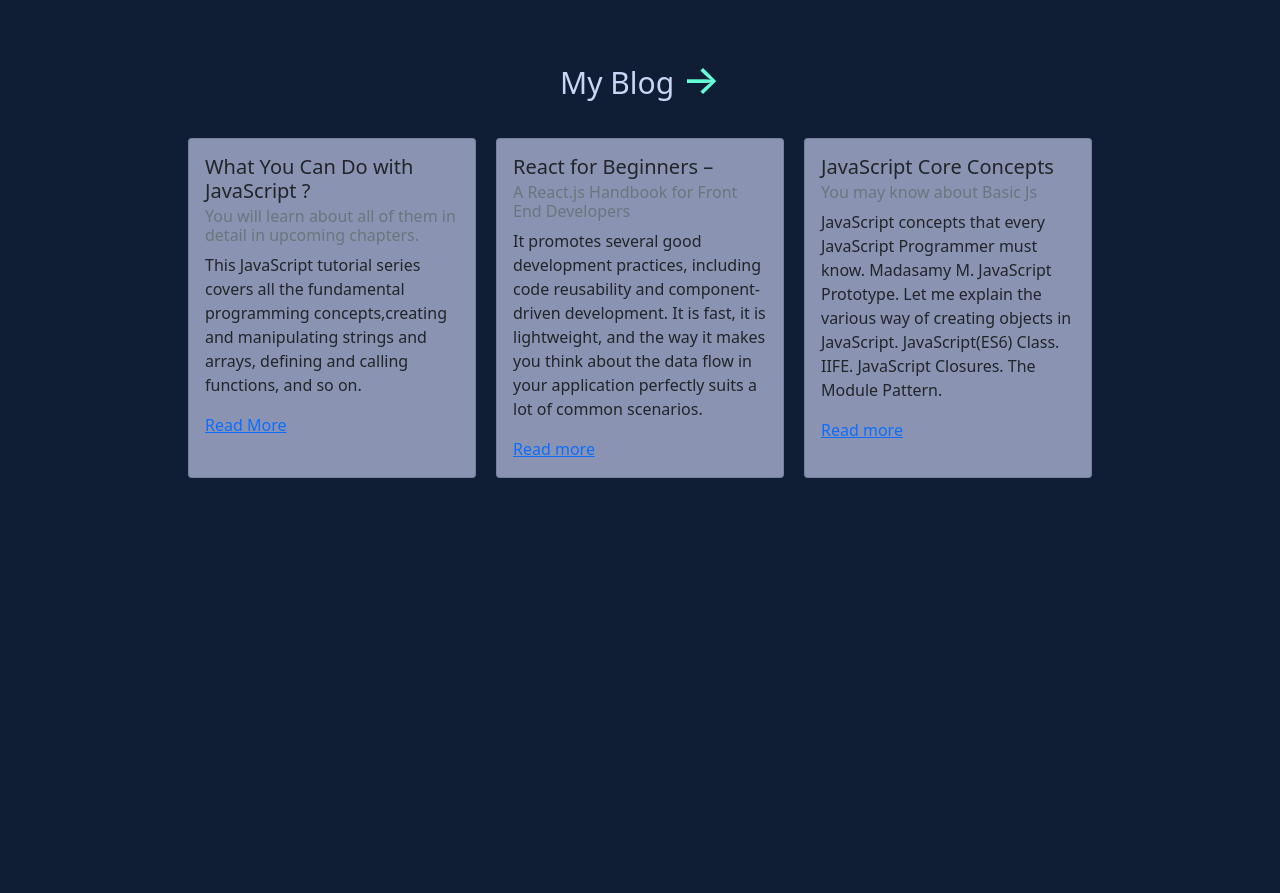
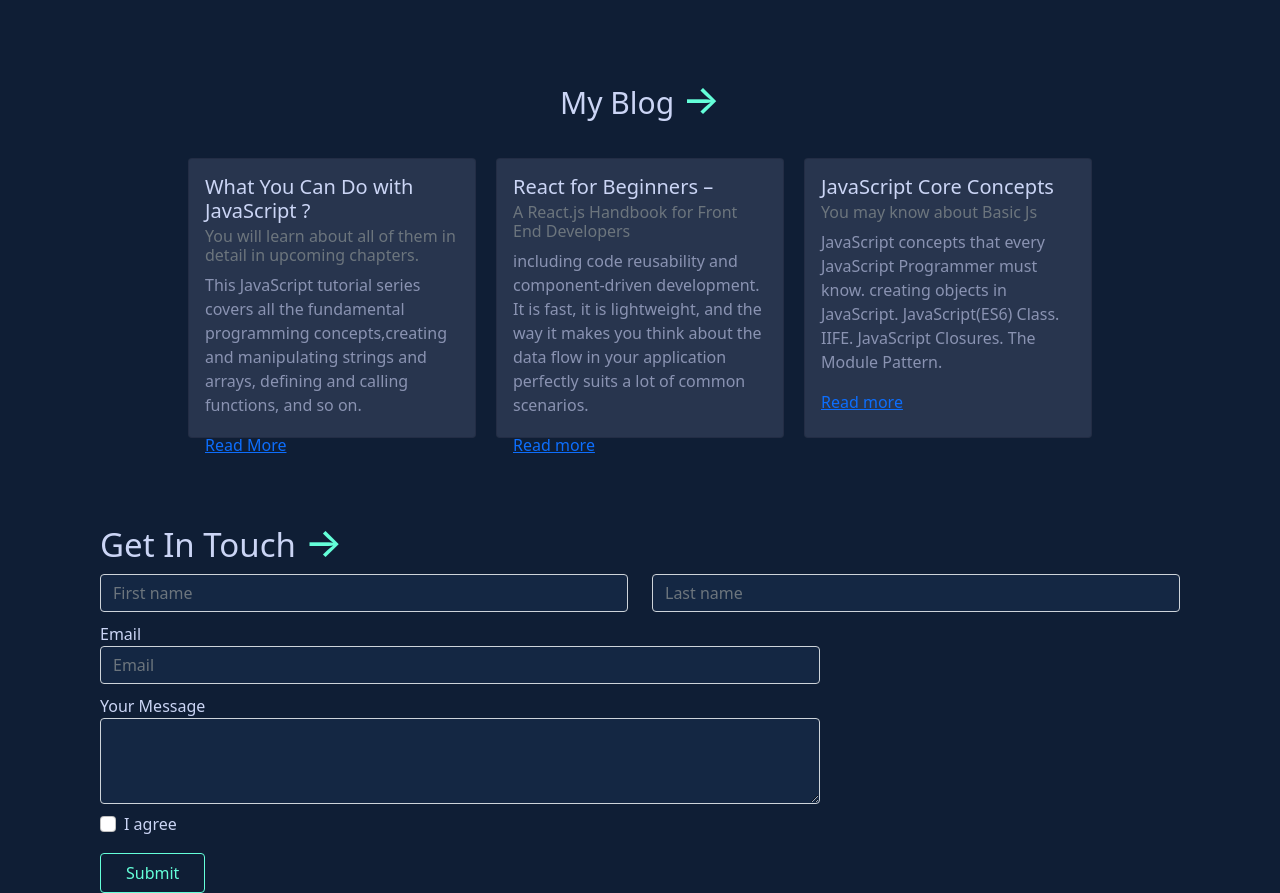
Before and after one commit to ajauntor/static-portfolio, a plain HTML site: page index.html in a window 1280 px wide. Shown: the part 1620-2513 px from the top of the page. Before the commit the page ends 2098 px from the top, so only its background shows below. Drawn offline with nearby package versions, Linux system fonts and the light colour scheme.

Commit message:
Added Get in touch Option

```diff
--- a/index.html
+++ b/index.html
@@ -186,27 +186,27 @@
     <!--blog section start-->
 
    <div>
-     <div style="margin-top: 60px; margin-bottom: 35px;">
+     <div style="margin-top: 80px; margin-bottom: 35px;">
        <H1 style="color:#cbd5f5 ; font-size: 30px; text-align: center;">My Blog  <span style="color:#64ffd9 ; font-size: 40px;">&#8594;</span></H1>
      </div>
     <div>
       <div style="display:flex; flex-wrap: wrap; justify-content: center;">
 
-        <div class="card card-blog" style="width: 18rem;">
+        <div class="card card-blog" style="width: 18rem; height: 280px;">
           <div class="card-body">
-            <h5 class="card-title">What You Can Do with JavaScript ?</h5>
+            <h5  style="color: #cbd5f5;" class="card-title">What You Can Do with JavaScript ?</h5>
             <h6 class="card-subtitle mb-2 text-muted">You will learn about all of them in detail in upcoming chapters.</h6>
-            <p class="card-text">This JavaScript tutorial series covers all the fundamental programming concepts,creating and manipulating strings and arrays, defining and calling functions, and so on.</p>
+            <p  style="color: #8a93b2;" class="card-text">This JavaScript tutorial series covers all the fundamental programming concepts,creating and manipulating strings and arrays, defining and calling functions, and so on.</p>
             <a href="#" class="card-link">Read More</a>
           </div>
         </div>
 
         <div style="padding: 0 20px;">
-          <div  class="card card-blog" style="width: 18rem;">
+          <div  class="card card-blog" style="width: 18rem; height: 280px;">
             <div class="card-body">
-              <h5 class="card-title">React for Beginners – </h5>
-              <h6 class="card-subtitle mb-2 text-muted">A React.js Handbook for Front End Developers</h6>
-              <p class="card-text">It promotes several good development practices, including code reusability and component-driven development. It is fast, it is lightweight, and the way it makes you think about the data flow in your application perfectly suits a lot of common scenarios.</p>
+              <h5 style="color: #cbd5f5;" class="card-title">React for Beginners – </h5>
+              <h6  class="card-subtitle mb-2 text-muted">A React.js Handbook for Front End Developers</h6>
+              <p style="color: #8a93b2;" class="card-text">including code reusability and component-driven development. It is fast, it is lightweight, and the way it makes you think about the data flow in your application perfectly suits a lot of common scenarios.</p>
               <a href="#" class="card-link">Read more</a>
             </div>
           </div>
@@ -214,25 +214,65 @@
 
 
 
-        <div class="card card-blog" style="width: 18rem;">
+        <div class="card card-blog" style="width: 18rem; height: 280px;">
           <div class="card-body">
-            <h5 class="card-title">JavaScript Core Concepts</h5>
+            <h5 style="color: #cbd5f5;" class="card-title">JavaScript Core Concepts</h5>
             <h6 class="card-subtitle mb-2 text-muted">You may know about Basic Js</h6>
-            <p class="card-text">JavaScript concepts that every JavaScript Programmer must know. Madasamy M. JavaScript Prototype. Let me explain the various way of creating objects in JavaScript. JavaScript(ES6) Class. IIFE. JavaScript Closures. The Module Pattern. </p>
+            <p style="color: #8a93b2;" class="card-text">JavaScript concepts that every JavaScript Programmer must know.  creating objects in JavaScript. JavaScript(ES6) Class. IIFE. JavaScript Closures. The Module Pattern. </p>
             <a href="#" class="card-link">Read more</a>
           </div>
         </div>
-
-
        </div>
-
-
      </div>
    </div>
    <!--Blog End-->
 
   <!-- Get in touch start-->
 
+  <div style="margin: 0 100px; margin-top: 80px;">
+
+    <div>
+        <h3 style="color:#cbd5f5; font-size: 33px;">Get In Touch <span style="color:#64ffd9 ; font-size: 40px;">&#8594;</span></h3>
+    </div>
+
+    <form>
+      <div class="row">
+        <div class="col">
+          <input style="background-color: #182c4ba4; color:#cbd5f5;" type="text" class="form-control" placeholder="First name">
+        </div>
+        <div class="col">
+          <input style="background-color: #182c4ba4; color:#cbd5f5;" type="text" class="form-control" placeholder="Last name">
+        </div>
+      </div>
+      <div style="padding-top: 10px;" class="form-group col-md-8">
+        <label for="inputEmail4"><span style="color:#cbd5f5 ; ">Email</span></label>
+        <input style="background-color: #182c4ba4; color:#cbd5f5;" type="email" class="form-control" id="inputEmail4" placeholder="Email">
+      </div>
+      <div style="padding-top: 10px;" class="form-group col-md-8">
+        <label  for="exampleFormControlTextarea1"><span style="color: #cbd5f5;">Your Message</span></label>
+        <textarea style="background-color: #182c4ba4; color:#cbd5f5;" class="form-control" id="exampleFormControlTextarea1" rows="3"></textarea>
+      </div>
+      <div style="margin-top: 8px;" class="form-check">
+        <input class="form-check-input" type="checkbox" id="gridCheck">
+        <label class="form-check-label" for="gridCheck">
+         <span style="color: #cbd5f5;"> I agree</span>
+        </label>
+      </div>
+      <button style="margin-top: 15px; border: 1px solid #64ffd9;
+      padding: 7px 25px;
+       color: #64ffd9;" type="button" class="btn btn-outline-secondary">Submit</button>
+    </div>
+    </form>
+
+  </div>
+<!-- Get in touch END-->
+
+
+<!-- Footer start-->
+  <footer>
+
+  </footer>
+
 
 </body>
 </html>
--- a/style.css
+++ b/style.css
@@ -85,6 +85,7 @@
 }
 
 .card-blog{
-    background: #8a93b2;
+    background: rgb(138, 147, 178, 0.2);
+
 
 }
```
